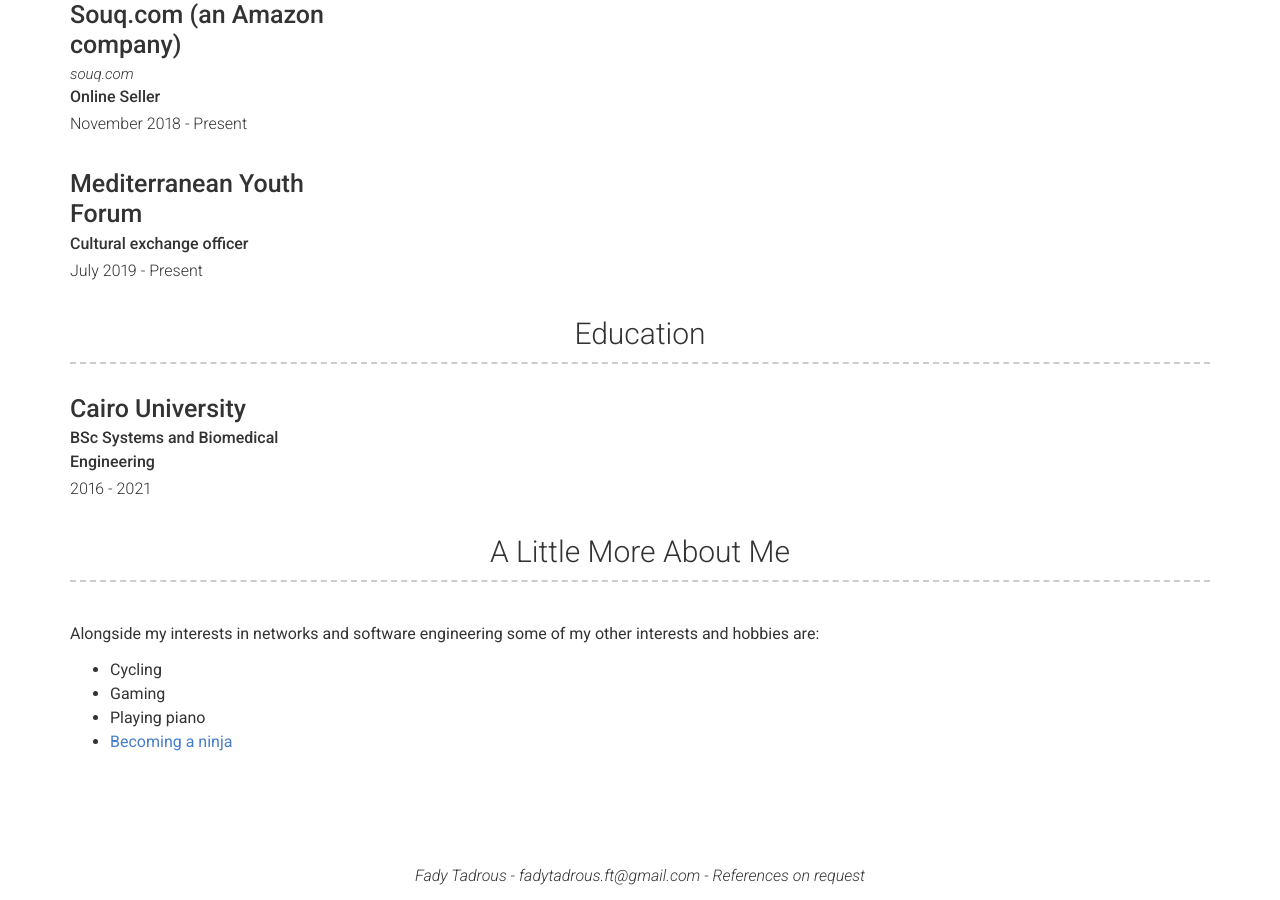
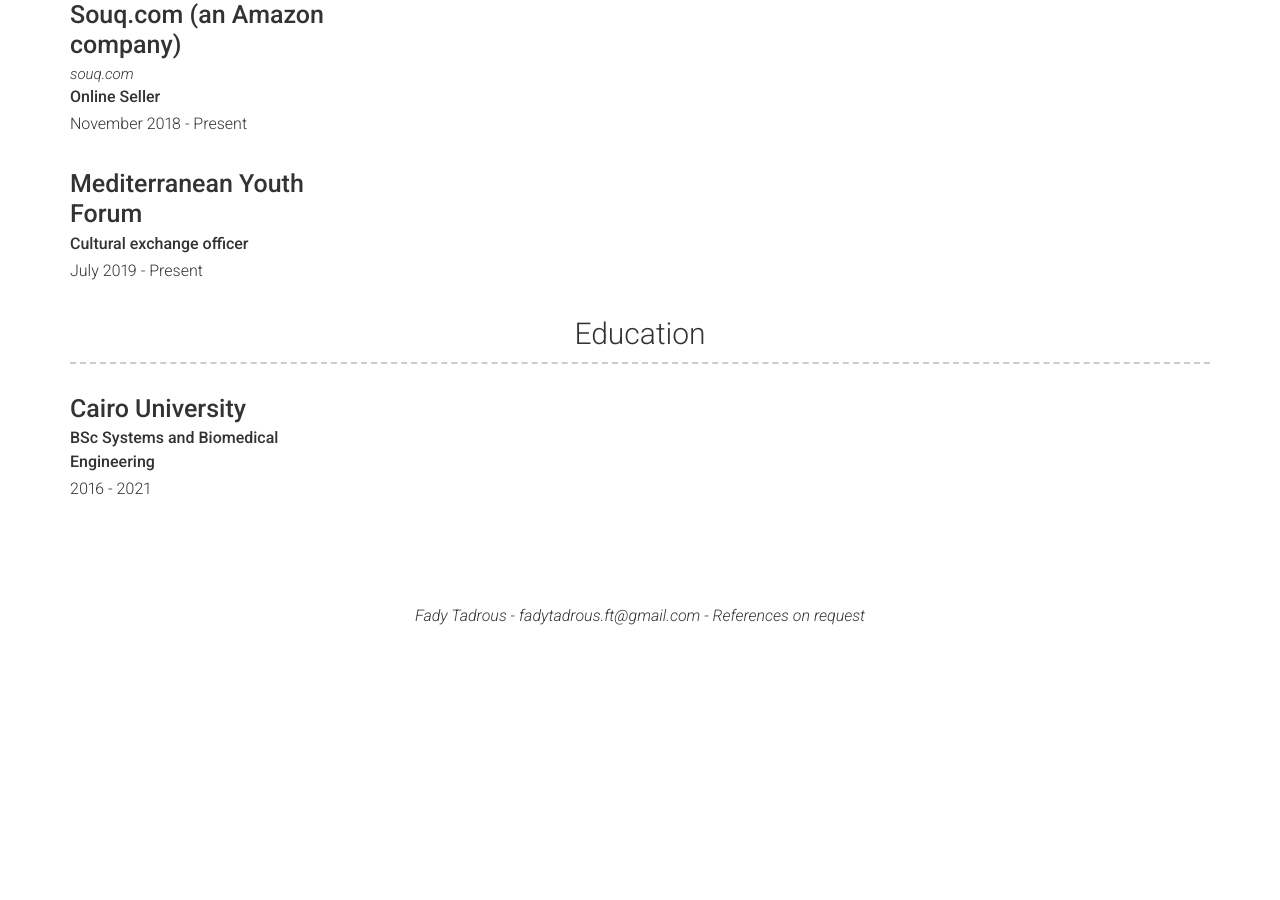
Before and after one commit to fadytadrous/My-CV, a Jekyll site: the page built from index.md, in a window 1280 px wide and 900 px high, scrolled down 1123 px. Built offline with Jekyll 4.4.1, drawn with Linux system fonts in a browser that asks for light colours; after the commit the page ends 1763 px from its top, so only the background shows below that.

Commit message:
Update _config.yml

```diff
--- a/_config.yml
+++ b/_config.yml
@@ -29,12 +29,9 @@ about_content: | # this will include new lines to allow paragraphs
 
 # Projects Section
 # projects_title: Projects
-more_content: | # this will include new lines to allow paragraphs
-  Alongside my interests in networks and software engineering some of my other interests and hobbies are:
-   - Cycling
-   - Gaming
-   - Playing piano
-   - [Becoming a ninja](https://www.youtube.com/watch?v=vtg4o__aRMg)
+Blogs: | # this will include new lines to allow paragraphs
+
+   - [Haberman's Project](https://sbme-tutorials.github.io/sbe304-fall19-project-sbe304-2021-team4/)
 
 # Footer
 footer_show_references: true
```
